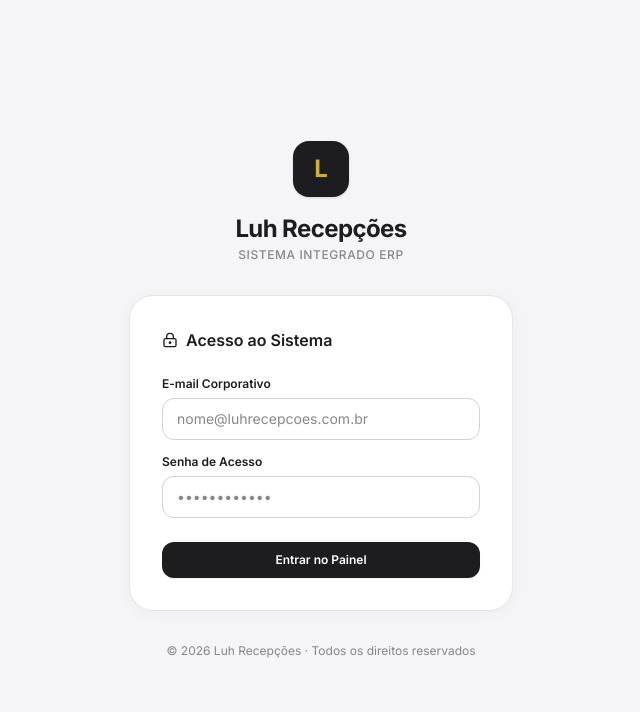
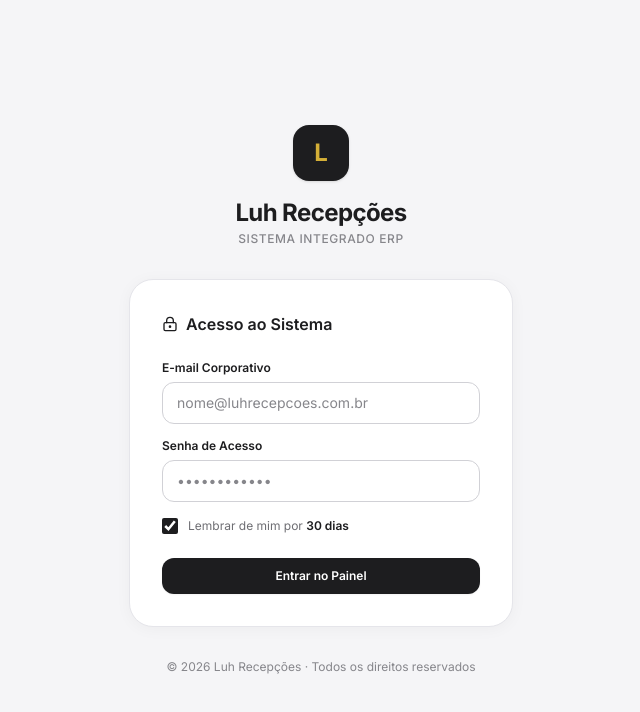
Before and after one commit to miguelaon123-dotcom/sistema-financeiro-luh-recep-es, a Next.js app: page /login in a window 1280 px wide. Shown: the top 712 px of the page, without its empty margins (319-959 px from the left). Built offline with nearby package versions, Linux system fonts and the light colour scheme; no server answers.

Commit message:
feat: add lembrar de mim (30 dias) na tela de login

```diff
--- a/src/app/login/actions.ts
+++ b/src/app/login/actions.ts
@@ -8,6 +8,7 @@ import { redirect } from 'next/navigation'
 export async function login(formData: FormData) {
   const email = (formData.get('email') as string)?.trim().toLowerCase()
   const password = formData.get('password') as string
+  const rememberMe = formData.get('rememberMe') === 'on'
 
   // Validações básicas de entrada
   if (!email || !password) {
@@ -45,7 +46,7 @@ export async function login(formData: FormData) {
     email: user.email,
     name: user.name,
     role: user.role,
-  })
+  }, rememberMe)
 
   // 5. Atualizar last_login (sem bloquear o fluxo)
   supabase
--- a/src/app/login/page.tsx
+++ b/src/app/login/page.tsx
@@ -78,6 +78,20 @@ export default async function LoginPage({
             </div>
           )}
 
+          {/* Lembrar de mim */}
+          <label className="flex cursor-pointer items-center gap-2.5 select-none">
+            <input
+              id="rememberMe"
+              name="rememberMe"
+              type="checkbox"
+              defaultChecked
+              className="h-4 w-4 rounded border-[#d1d1d6] accent-[#1d1d1f] cursor-pointer"
+            />
+            <span className="text-xs text-[#6e6e73]">
+              Lembrar de mim por <span className="font-semibold text-[#1d1d1f]">30 dias</span>
+            </span>
+          </label>
+
           <button
             type="submit"
             className="mt-2 w-full rounded-xl bg-[#1d1d1f] py-2.5 text-xs font-semibold text-white transition-all hover:bg-[#333336] active:scale-[0.98] shadow-xs"
--- a/src/lib/auth/session.ts
+++ b/src/lib/auth/session.ts
@@ -5,12 +5,18 @@ import { cookies } from 'next/headers'
 const JWT_SECRET = new TextEncoder().encode(process.env.JWT_SECRET!)
 
 const COOKIE_NAME = 'luh_session'
-const COOKIE_OPTIONS = {
-  httpOnly: true,        // JavaScript não pode ler o cookie
-  secure: process.env.NODE_ENV === 'production', // HTTPS apenas em produção
-  sameSite: 'strict' as const, // Proteção CSRF
-  maxAge: 60 * 60 * 8,  // 8 horas de sessão
-  path: '/',
+
+const SESSION_8H  = 60 * 60 * 8          // 8 horas
+const SESSION_30D = 60 * 60 * 24 * 30   // 30 dias
+
+function buildCookieOptions(rememberMe = false) {
+  return {
+    httpOnly: true,
+    secure: process.env.NODE_ENV === 'production',
+    sameSite: 'strict' as const,
+    maxAge: rememberMe ? SESSION_30D : SESSION_8H,
+    path: '/',
+  }
 }
 
 export interface SessionPayload {
@@ -23,15 +29,16 @@ export interface SessionPayload {
 /**
  * Cria um JWT e salva no cookie HttpOnly
  */
-export async function createSession(payload: SessionPayload) {
+export async function createSession(payload: SessionPayload, rememberMe = false) {
+  const expirationTime = rememberMe ? '30d' : '8h'
   const token = await new SignJWT({ ...payload })
     .setProtectedHeader({ alg: 'HS256' })
     .setIssuedAt()
-    .setExpirationTime('8h')
+    .setExpirationTime(expirationTime)
     .sign(JWT_SECRET)
 
   const cookieStore = await cookies()
-  cookieStore.set(COOKIE_NAME, token, COOKIE_OPTIONS)
+  cookieStore.set(COOKIE_NAME, token, buildCookieOptions(rememberMe))
 }
 
 /**
```
